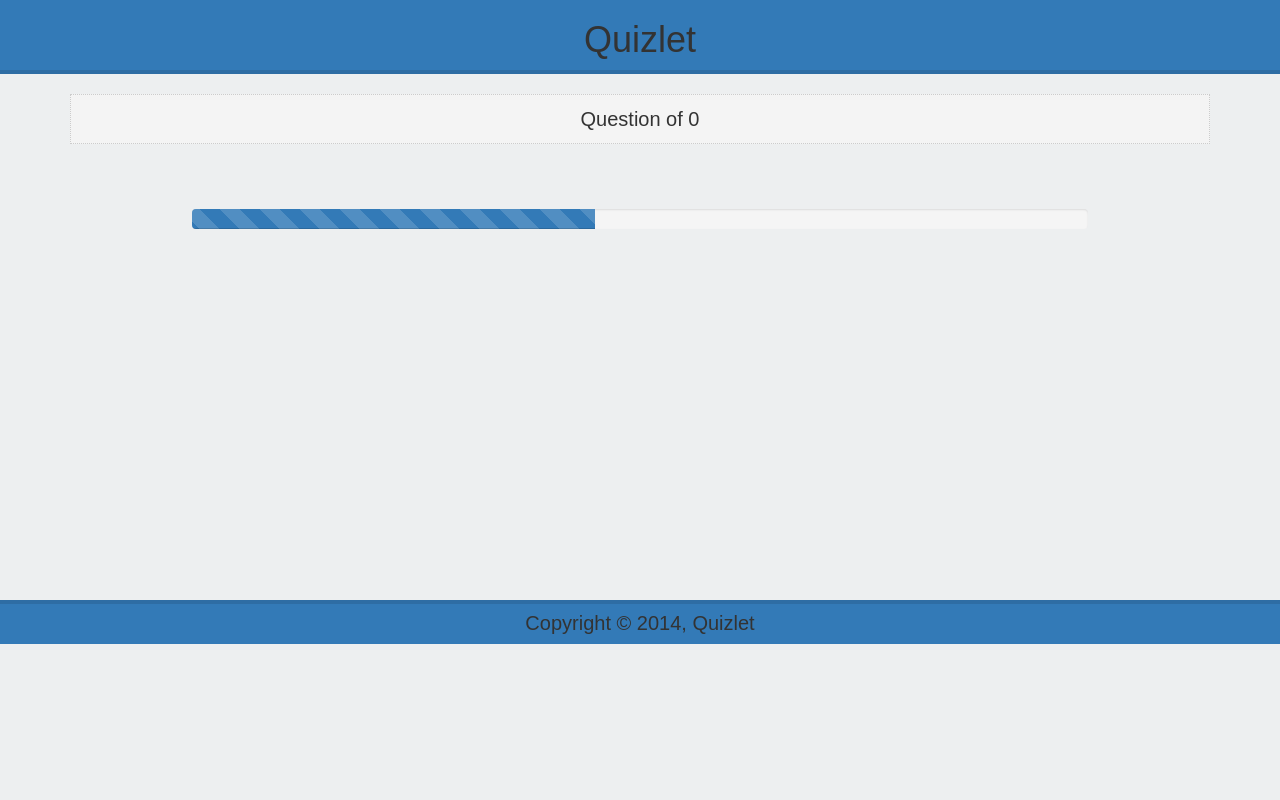
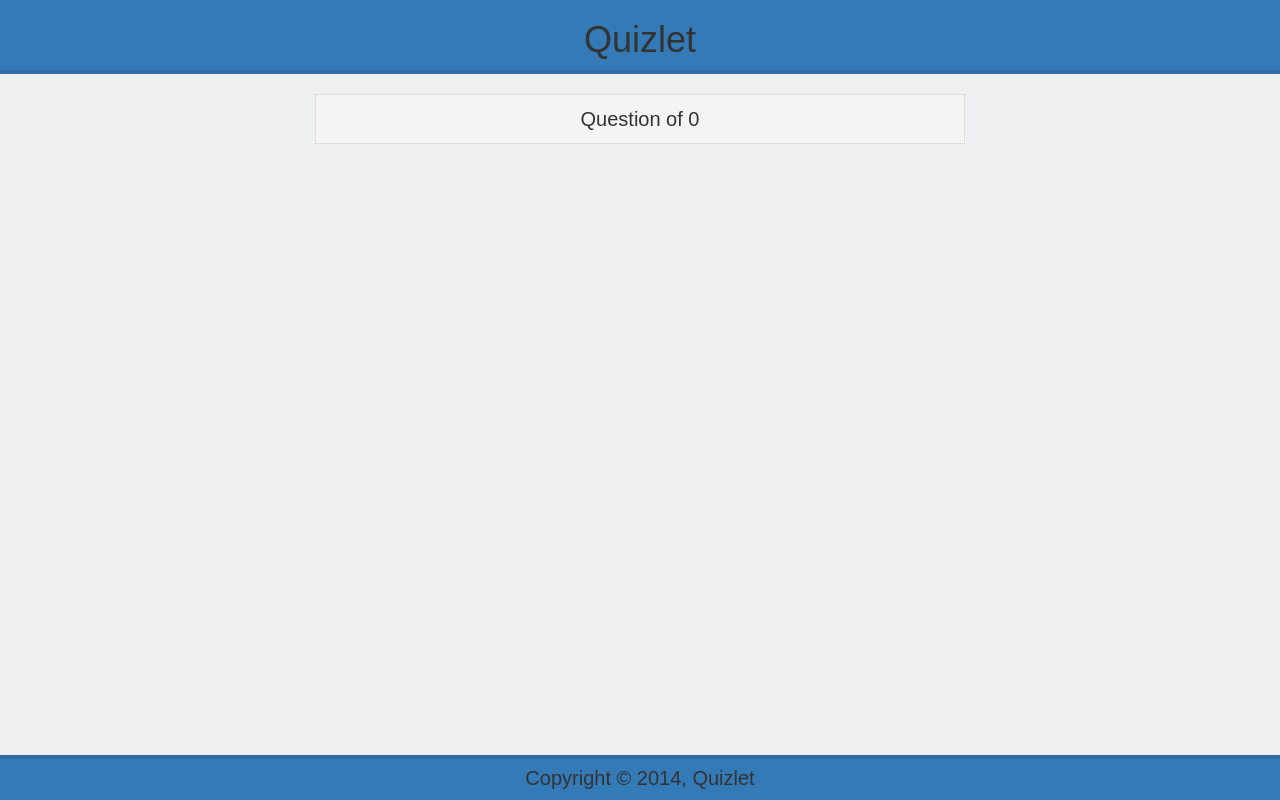
Before and after one commit to patricklim81/quizlet, a PHP site: page /question.php?n=1 in a window 1280 px wide. Run offline with PHP 8.4, Linux system fonts and the light colour scheme; data that the repository does not hold is empty.

Commit message:
fixed footer issue of not sticking

```diff
--- a/css/style.css
+++ b/css/style.css
@@ -1,11 +1,14 @@
 html {
 	background-color: #edeff0;
+	position: relative;
+  	min-height: 100%;
 }
 body {
 	font-family: sans-serif;
 	font-size: 15px;
 	line-height: 1.6em;
 	text-align: center;
+	margin-bottom: 60px;
 }
 .question {
 	font-family: sans-serif;
@@ -56,13 +59,33 @@ footer {
 	padding-top: 5px;
 	padding-bottom: 7px;
 	background-color: #337ab7;
+	  position: absolute;
+  bottom: 0;
+  width: 100%;
+}
+
+.footer {
+  position: absolute;
+  bottom: 0;
+  width: 100%;
+  height: 60px;
+  background-color: #f5f5f5;
+}
+
+.container {
+  width: auto;
+  max-width: 680px;
+  padding: 0 15px;
+}
+
+.container .text-muted {
+  margin: 20px 0;
 }
 
 main {
 	padding-bottom: 20px;
 	background-color: #edeff0;
 	height: 526px;
-
 }
 
 form {
@@ -98,11 +121,6 @@ body > main > div > form > ul > li:nth-child(3) > button {
 	border: 1px #2e6da4;
 }
 
-.progress {
-width:70%;
-margin: auto;
-margin-top: 30px;
-}
 
 @media only screen and (max-width: 960px) {
 	.container {
--- a/question.php
+++ b/question.php
@@ -46,12 +46,6 @@
 				</ul>
 			</form>
 		</div>
-<div class="progress">
-  <div class="progress-bar progress-bar-striped active" role="progressbar" aria-valuenow="45" aria-valuemin="0" aria-valuemax="100" style="width: 45%">
-  <!--  var session = ?php echo $_SESSION['session']; ?>;-->
-  </div>
-</div>
-
 </div>
 	</main>
 <?php include 'includes/footer.php'; ?>
```
